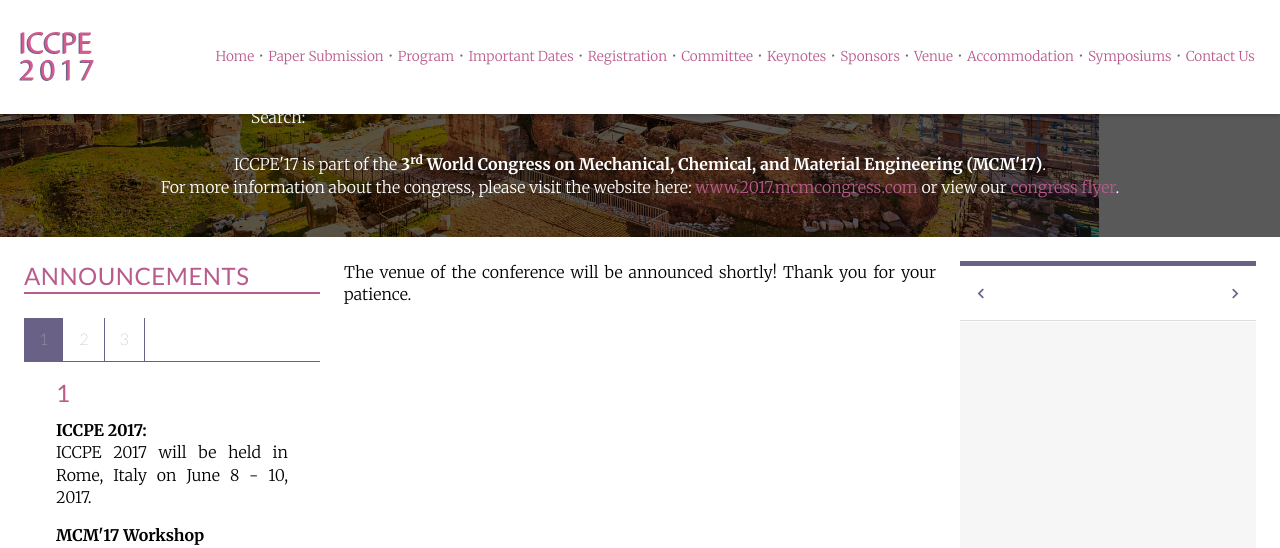
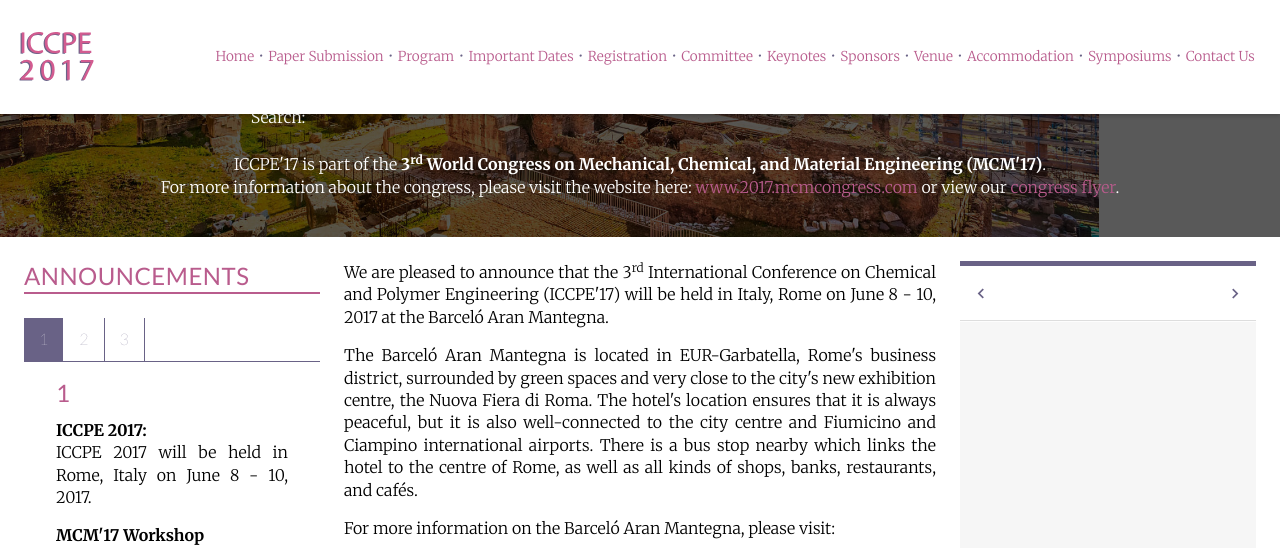
Before and after one commit to intaset/cpeconference, a Jekyll site: the page built from venue.html, in a window 1280 px wide and 1400 px high, scrolled down 270 px. Shown: the top 548 px of the window. Built offline with Jekyll 4.4.1, drawn with Linux system fonts in a browser that asks for light colours; nearby versions of some CDN libraries; Markdown is read by kramdown in place of the engine named in the settings; comment, search, counter and statistics services are not loaded; some of the changed text lies outside the part shown.

Commit message:
added hotel info

```diff
--- a/venue.html
+++ b/venue.html
@@ -7,21 +7,25 @@ keyword: applied chemistry conference, polymer processing conference, petroleum
 
 <div class="unit unit-s-1 unit-m-1-4-1 unit-l-1-4-1">
   <div class="unit-spacer content">
-  <p class="body">The venue of the conference will be announced shortly! Thank you for your patience.</p>
-<!--      <p class="body">We are pleased to announce that the 2<sup>nd</sup> International Conference on Chemical and Polymer Engineering (ICCPE'16) will be held in Budapest, Hungary, on August  22 - 23, 2016 at the Novotel Budapest Centrum.</p>
- <p class="body">Art nouveau style Novotel Budapest  Centrum is located in the city centre with easy access. Enjoy 4-star comfort in  sound-proof, air-conditioned rooms with tea/coffee making facilities. Café  Palace restaurant await our guests with live piano music, Hungarian and  International tastes. The hotel offers free entrance into a fitness room, jacuzzi,  and sauna. Free WiFi is available in the entire Hotel. </p>
- <p class="body">
-  Metro, trams and buses are on your  doorstep. Novotel Budapest Centrum is close to Keleti Railway station as well  to Blaha Lujza square on Pest side of Budapest. With easy access to public  transportation, you can quickly reach the Danube River, shopping areas of  Budapest, the Syma congress centre, Hungexpo exhibition field, or the Budapest  Arena concert hall. Restaurants with international kitchen and excellent bars,  pubs can be found in close proximity of the Hotel.</p>
- <p class="body">For more information on Novotel  Budapest Centrum, please visit:</p>
-
-<center><a href="http://www.accorhotels.com/gb/hotel-3560-novotel-budapest-centrum/index.shtml" target="_blank" class="body-link"><img src="../img/novotel_logo.png" class="flex-sponsor"></a></center>
+  <!-- <p class="body">The venue of the conference will be announced shortly! Thank you for your patience.</p> -->
 
 
- <p class="body">Often described as the &quot;Little  Paris of Middle Europe&quot;, Budapest is famous not only for the monuments  reflecting its own 1,000-year-old culture, but also for the relics of others  who settled here. Remains from both Roman occupation and much later ruled by the  Turks can still be seen in the city. After the Ottoman Empire the union with  Austria has a particular influence on the city's form and style.</p>
- <p class="body">The capital has two sides, Buda and  Pest, stretching along the banks of the Danube, representing two different  characters of the city.<br>
-  Suburban Buda and its historic castle  district offer medieval streets and houses, museums, caves and Roman ruins. The  dynamic Pest side boasts the largest parliament building in Europe, riverside  promenades, flea markets, bookstores, antique stores and café houses.</p>
-  <p class="body">
-  Budapest has a lot to offer. Museums  and galleries, churches and synagogues, palaces and historic buildings, baths  and pools are presented together with the influence of Secession in the city.</p>
- <p class="body">For more information on Budapest,  please visit: <a href="http://www.budapest.com" class="body-link">www.budapest.com</a>. </p> -->
+<p class="body">We are pleased to announce that the 3<sup>rd</sup> International Conference on Chemical and Polymer Engineering (ICCPE'17) will be held in Italy, Rome on June 8 - 10, 2017 at the Barceló Aran Mantegna.</p>
+
+<p class="body">The Barceló Aran Mantegna is located in EUR-Garbatella, Rome's business district, surrounded by green spaces and very close to the city's new exhibition centre, the Nuova Fiera di Roma. The hotel's location ensures that it is always peaceful, but it is also well-connected to the city centre and Fiumicino and Ciampino international airports. There is a bus stop nearby which links the hotel to the centre of Rome, as well as all kinds of shops, banks, restaurants, and cafés.</p>
+
+<p class="body">For more information on the Barceló Aran Mantegna, please visit:</p>
+<br>
+<center><a href="https://www.barcelo.com/en-us/hotels/italy/rome/barcelo-aran-mantegna/" target="_blank" class="body-link"><img src="../img/Logo-Barcelo_BHR_pos.png"  width="50%"></a></center>
+<br>
+<p class="body">Rome, Italy’s capital, is a sprawling, cosmopolitan city with nearly 3,000 years of globally influential art, architecture and culture on display. Ancient ruins such as the Forum and the Colosseum evoke the power of the former Roman Empire. Vatican City, headquarters of the Roman Catholic Church, has St. Peter’s Basilica and the Vatican Museums, which house masterpieces such as Michelangelo’s Sistine Chapel frescoes.</p>
+
+<p class="body">Rome can be reached very easily via its airports (Leonardo da Vinci and Ciampino), by rail (the two large stations, Termini and Tiburtina), and even by sea (the ports of Ostia, Fiumicino and Civitavecchia). </p>
+
+<p class="body">For more information on Rome, please visit <b><i><a href="http://www.turismoroma.it" target="_blank" class="body-link">Turismoroma</a></i></b>, the city’s tourist portal.</p>
+
+
+
+
   </div>
   </div>
```
Also changed, not shown: 1 other file.
